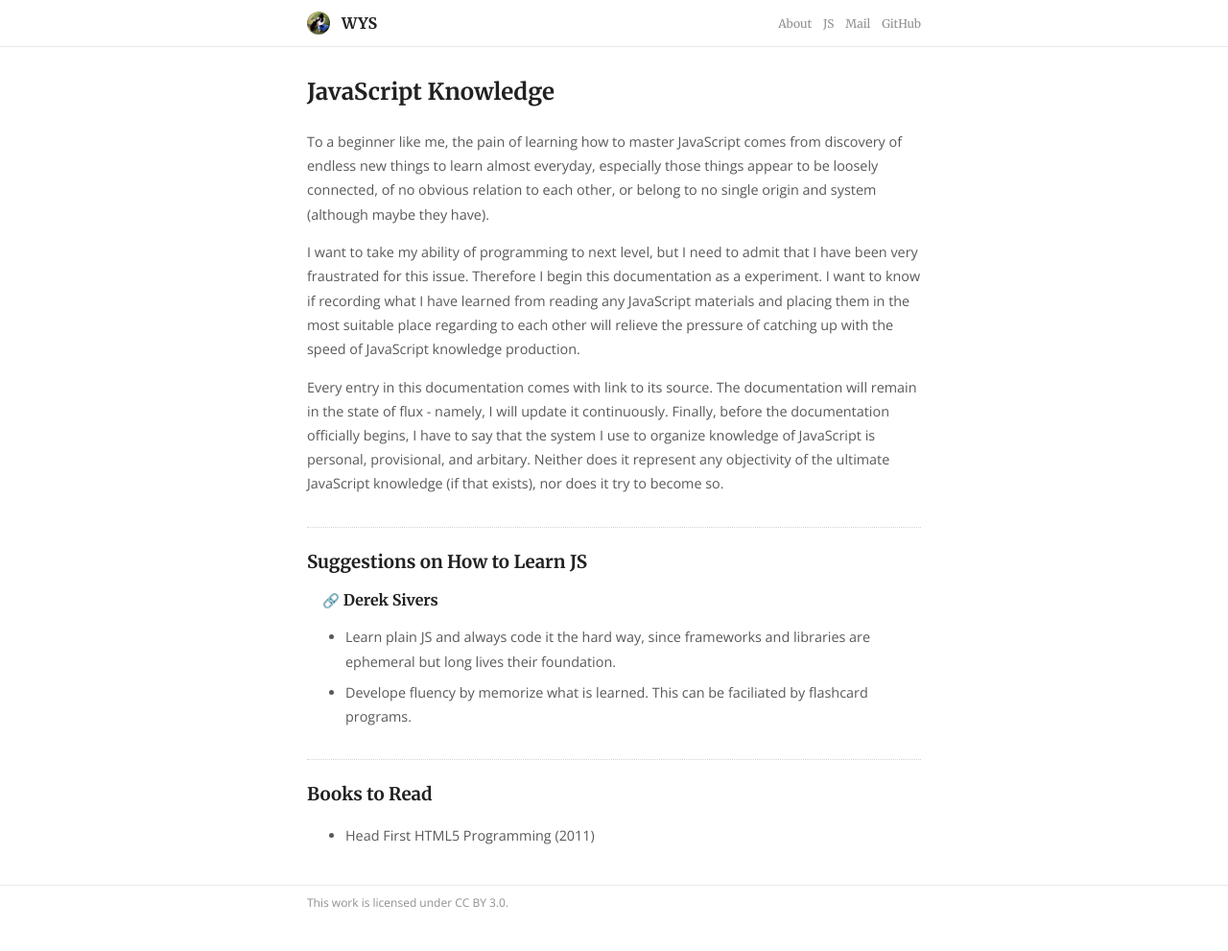
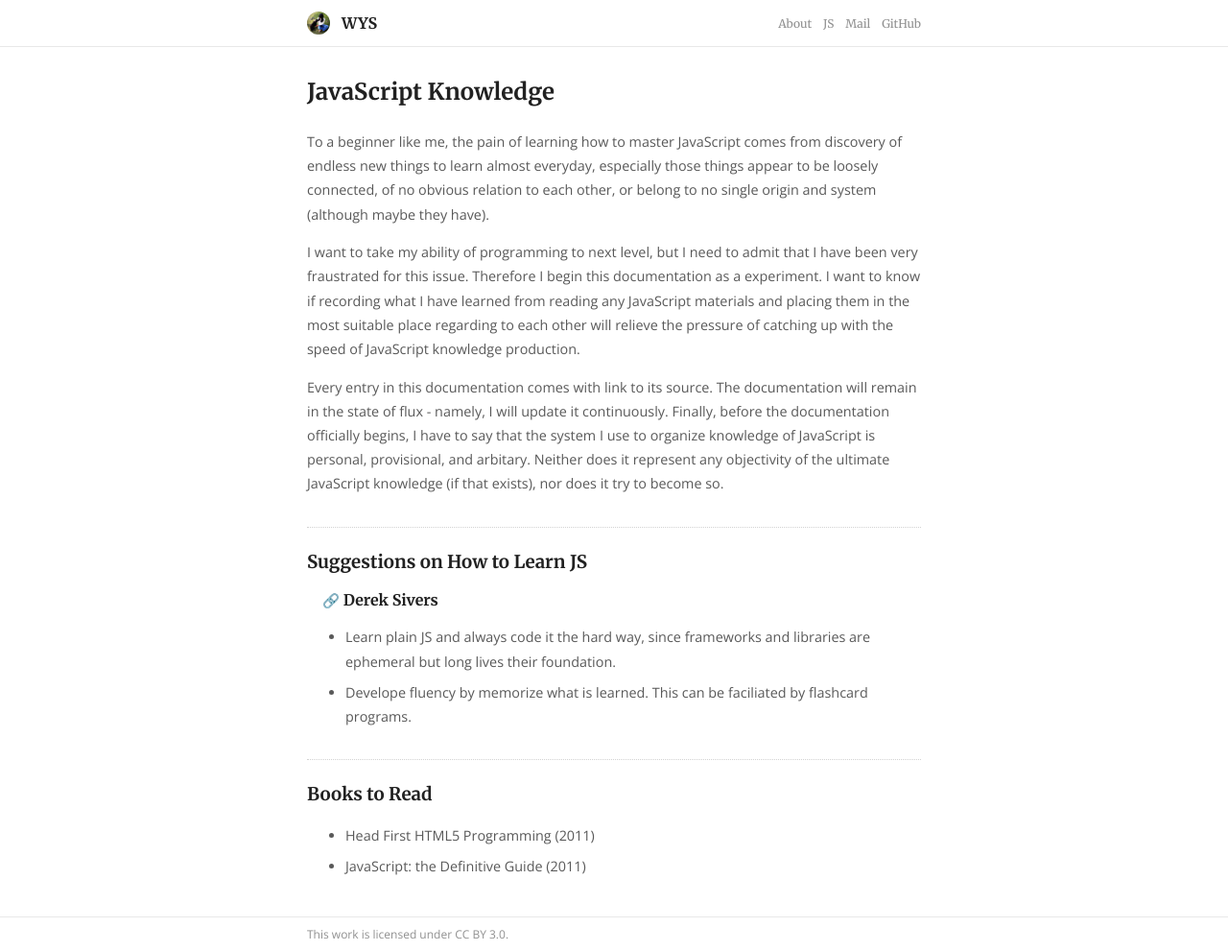
Before and after one commit to wendyyuchensun/wendyyuchensun.github.io, a Jekyll site: the page built from js/index.html, in a window 1280 px wide and 991 px high. Shown: the whole window at 96% size. Built offline with Jekyll 4.4.1, drawn with Linux system fonts in a browser that asks for light colours.

Commit message:
Update post

```diff
--- a/js/index.html
+++ b/js/index.html
@@ -32,5 +32,10 @@ title: JavaScript Knowledge
         Head First HTML5 Programming (2011)
       </a>
     </li>
+    <li>
+      <a href="http://shop.oreilly.com/product/9780596805531.do" target="_blank">
+        JavaScript: the Definitive Guide (2011)
+      </a>
+    </li>
   </ul>
 <div>
```
